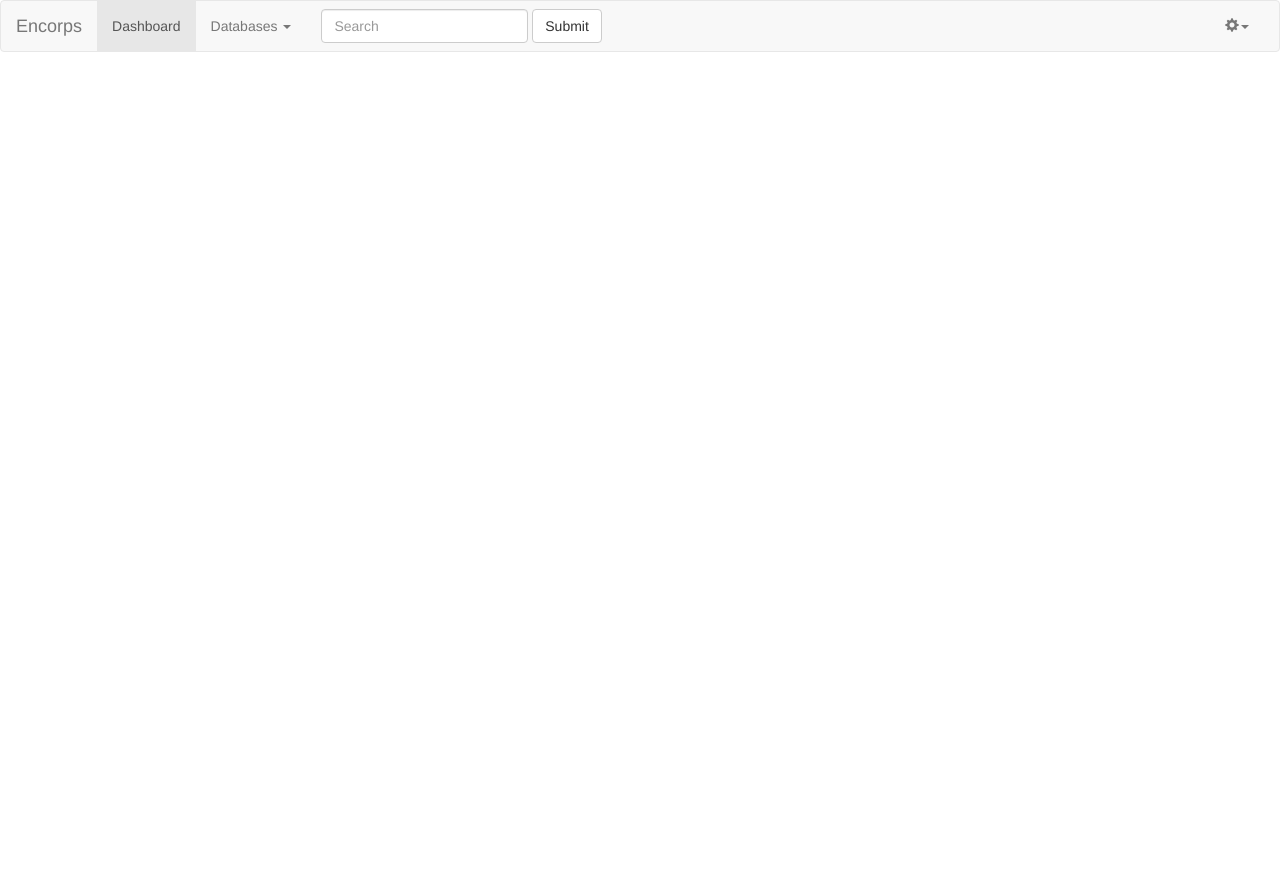
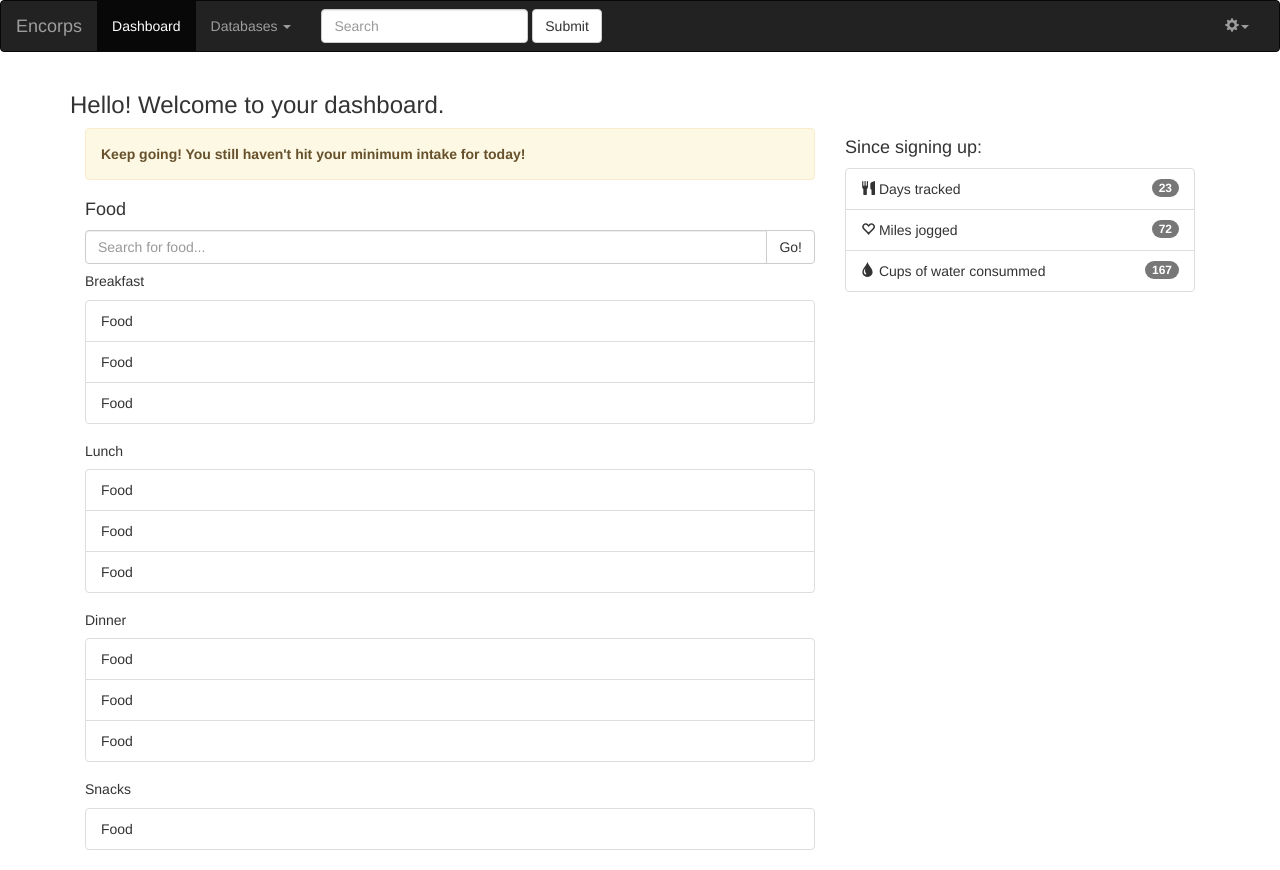
Before and after one commit to meganedoty/WebProgrammingFall2015, a PHP site: page /BootstrapScreens/dashboard.php in a window 1280 px wide. Before the commit the page ends 52 px from the top, so only its background shows below. Run offline with PHP 8.4, Linux system fonts and the light colour scheme; some libraries are stand-ins or nearby versions.

Commit message:
updated dashboard

```diff
--- a/BootstrapScreens/dashboard.php
+++ b/BootstrapScreens/dashboard.php
@@ -11,7 +11,7 @@
     <link rel="stylesheet" href="https://maxcdn.bootstrapcdn.com/bootstrap/3.3.5/css/bootstrap.min.css">
   </head>
   <body>
-    <nav class="navbar navbar-default">
+    <nav class="navbar navbar-default navbar-inverse">
       <div class="container-fluid">
         <div class="navbar-header">
           <a class="navbar-brand">Encorps</a>
@@ -50,7 +50,52 @@
     </nav>
 
     <div class="container">
+      <h3>Hello! Welcome to your dashboard.</h3>
 
+      <div class="col-sm-8">
+        <div class="alert alert-warning" role="alert">
+          <a href="#" class="alert-link">Keep going! You still haven't hit your minimum intake for today!</a>
+        </div>
+        <h4>Food</h4>
+        <div class="input-group">
+          <input type="text" class="form-control" placeholder="Search for food...">
+          <span class="input-group-btn">
+            <button class="btn btn-default">Go!</button>
+          </span>
+        </div>
+        <h5>Breakfast</h5>
+        <ul class="list-group">
+          <li class="list-group-item">Food</li>
+          <li class="list-group-item">Food</li>
+          <li class="list-group-item">Food</li>
+        </ul>
+        <h5>Lunch</h5>
+        <ul class="list-group">
+          <li class="list-group-item">Food</li>
+          <li class="list-group-item">Food</li>
+          <li class="list-group-item">Food</li>
+        </ul>
+        <h5>Dinner</h5>
+        <ul class="list-group">
+          <li class="list-group-item">Food</li>
+          <li class="list-group-item">Food</li>
+          <li class="list-group-item">Food</li>
+        </ul>
+        <h5>Snacks</h5>
+        <ul class="list-group">
+          <li class="list-group-item">Food</li>
+        </ul>
+      </div><!-- col-sm-8-->
+
+
+      <div class="col-sm-4">
+        <h4>Since signing up:</h4>
+        <ul class="list-group">
+          <li class="list-group-item"><span class="badge">23</span><span class="glyphicon glyphicon-cutlery" aria-hidden="true"></span> Days tracked</li>
+          <li class="list-group-item"><span class="badge">72</span><span class="glyphicon glyphicon-heart-empty" aria-hidden="true"></span> Miles jogged</li>
+          <li class="list-group-item"><span class="badge">167</span><span class="glyphicon glyphicon-tint" aria-hidden="true"></span> Cups of water consummed</li>
+        </ul>
+      </div><!-- col-sm-4-->
     </div>
 
     <script src="https://ajax.googleapis.com/ajax/libs/jquery/1.11.3/jquery.min.js"></script>
```
